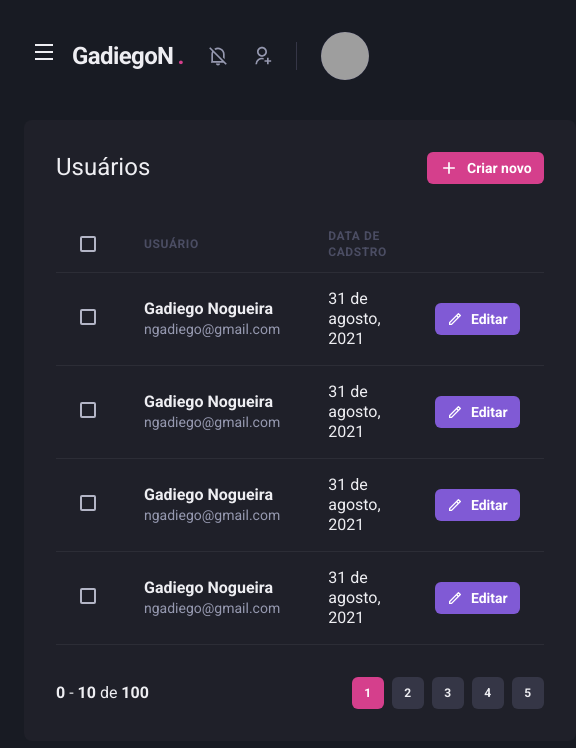
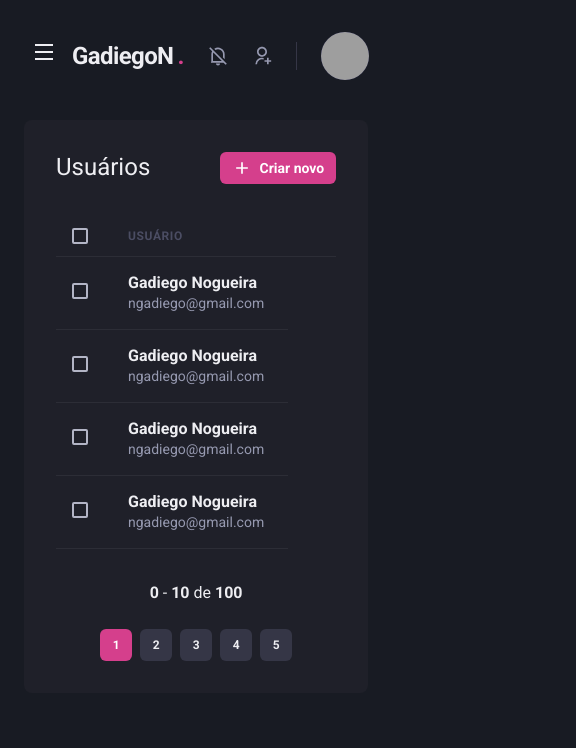
Before and after one commit to GadiegoN/gadashboard, a Next.js app: page /users in a window 390 px wide. Shown: the top 748 px of the page, 576 px wide, since content can reach past the window. Built offline with nearby package versions, Linux system fonts and the light colour scheme; grey boxes are pictures that could not be loaded.

Commit message:
:books: Tabela e listagem responsiva

```diff
--- a/src/components/Pagination/index.tsx
+++ b/src/components/Pagination/index.tsx
@@ -4,7 +4,7 @@ import { PaginationItem } from "./PaginationItem";
 export function Pagination() {
     return (
         <Stack
-            direction="row"
+            direction={["column", "row"]}
             mt="8"
             justify="space-between"
             align="center"
--- a/src/pages/users/index.tsx
+++ b/src/pages/users/index.tsx
@@ -11,7 +11,8 @@ import {
     Text,
     Th,
     Thead,
-    Tr
+    Tr,
+    useBreakpointValue,
 } from "@chakra-ui/react";
 import { RiAddLine, RiPencilLine } from "react-icons/ri";
 import { Header } from "../../components/Header/Index";
@@ -20,6 +21,10 @@ import { Pagination } from "../../components/Pagination";
 import { Sidebar } from "../../components/Sidebar";
 
 export default function UserList() {
+    const isWideVersion = useBreakpointValue({
+        base: false,
+        lg: true,
+    });
     return (
         <Box>
             <Header />
@@ -44,17 +49,17 @@ export default function UserList() {
                     <Table colorScheme="whiteAlpha">
                         <Thead>
                             <Tr>
-                                <Th px="6" color="gray.300" w="8">
+                                <Th px={["4", "4", "6"]} color="gray.300" w="8">
                                     <Checkbox colorScheme="pink"></Checkbox>
                                 </Th>
                                 <Th>Usuário</Th>
-                                <Th>Data de cadstro</Th>
+                                { isWideVersion && <Th>Data de cadstro</Th> }
                                 <Th w="8"></Th>
                             </Tr>
                         </Thead>
                         <Tbody>
                             <Tr>
-                                <Td px="6">
+                                <Td px={["4", "4", "6"]}>
                                     <Checkbox colorScheme="pink"></Checkbox>
                                 </Td>
                                 <Td>
@@ -63,8 +68,8 @@ export default function UserList() {
                                         <Text fontSize="sm" color="gray.300">ngadiego@gmail.com</Text>
                                     </Box>
                                 </Td>
-                                <Td>31 de agosto, 2021</Td>
-                                <Td>
+                                { isWideVersion && <Td>31 de agosto, 2021</Td> }
+                                {/* <Td>
                                     <Button
                                         as="a"
                                         size="sm"
@@ -72,12 +77,12 @@ export default function UserList() {
                                         colorScheme="purple"
                                         leftIcon={<Icon as={RiPencilLine} fontSize="16" />}
                                     >
-                                        Editar
+                                        { isWideVersion ? 'Editar': ''}
                                     </Button>
-                                </Td>
+                                </Td> */}
                             </Tr>
                             <Tr>
-                                <Td px="6">
+                                <Td px={["4", "4", "6"]}>
                                     <Checkbox colorScheme="pink"></Checkbox>
                                 </Td>
                                 <Td>
@@ -86,8 +91,8 @@ export default function UserList() {
                                         <Text fontSize="sm" color="gray.300">ngadiego@gmail.com</Text>
                                     </Box>
                                 </Td>
-                                <Td>31 de agosto, 2021</Td>
-                                <Td>
+                                { isWideVersion && <Td>31 de agosto, 2021</Td> }
+                                {/* <Td>
                                     <Button
                                         as="a"
                                         size="sm"
@@ -95,12 +100,12 @@ export default function UserList() {
                                         colorScheme="purple"
                                         leftIcon={<Icon as={RiPencilLine} fontSize="16" />}
                                     >
-                                        Editar
+                                        { isWideVersion ? 'Editar': ''}
                                     </Button>
-                                </Td>
+                                </Td> */}
                             </Tr>
                             <Tr>
-                                <Td px="6">
+                                <Td px={["4", "4", "6"]}>
                                     <Checkbox colorScheme="pink"></Checkbox>
                                 </Td>
                                 <Td>
@@ -109,8 +114,8 @@ export default function UserList() {
                                         <Text fontSize="sm" color="gray.300">ngadiego@gmail.com</Text>
                                     </Box>
                                 </Td>
-                                <Td>31 de agosto, 2021</Td>
-                                <Td>
+                                { isWideVersion && <Td>31 de agosto, 2021</Td> }
+                                {/* <Td>
                                     <Button
                                         as="a"
                                         size="sm"
@@ -118,12 +123,12 @@ export default function UserList() {
                                         colorScheme="purple"
                                         leftIcon={<Icon as={RiPencilLine} fontSize="16" />}
                                     >
-                                        Editar
+                                        { isWideVersion ? 'Editar': ''}
                                     </Button>
-                                </Td>
+                                </Td> */}
                             </Tr>
                             <Tr>
-                                <Td px="6">
+                                <Td px={["4", "4", "6"]}>
                                     <Checkbox colorScheme="pink"></Checkbox>
                                 </Td>
                                 <Td>
@@ -132,8 +137,8 @@ export default function UserList() {
                                         <Text fontSize="sm" color="gray.300">ngadiego@gmail.com</Text>
                                     </Box>
                                 </Td>
-                                <Td>31 de agosto, 2021</Td>
-                                <Td>
+                                { isWideVersion && <Td>31 de agosto, 2021</Td> }
+                                {/* <Td>
                                     <Button
                                         as="a"
                                         size="sm"
@@ -141,9 +146,9 @@ export default function UserList() {
                                         colorScheme="purple"
                                         leftIcon={<Icon as={RiPencilLine} fontSize="16" />}
                                     >
-                                        Editar
+                                        { isWideVersion ? 'Editar': ''}
                                     </Button>
-                                </Td>
+                                </Td> */}
                             </Tr>
                         </Tbody>
                     </Table>
```
